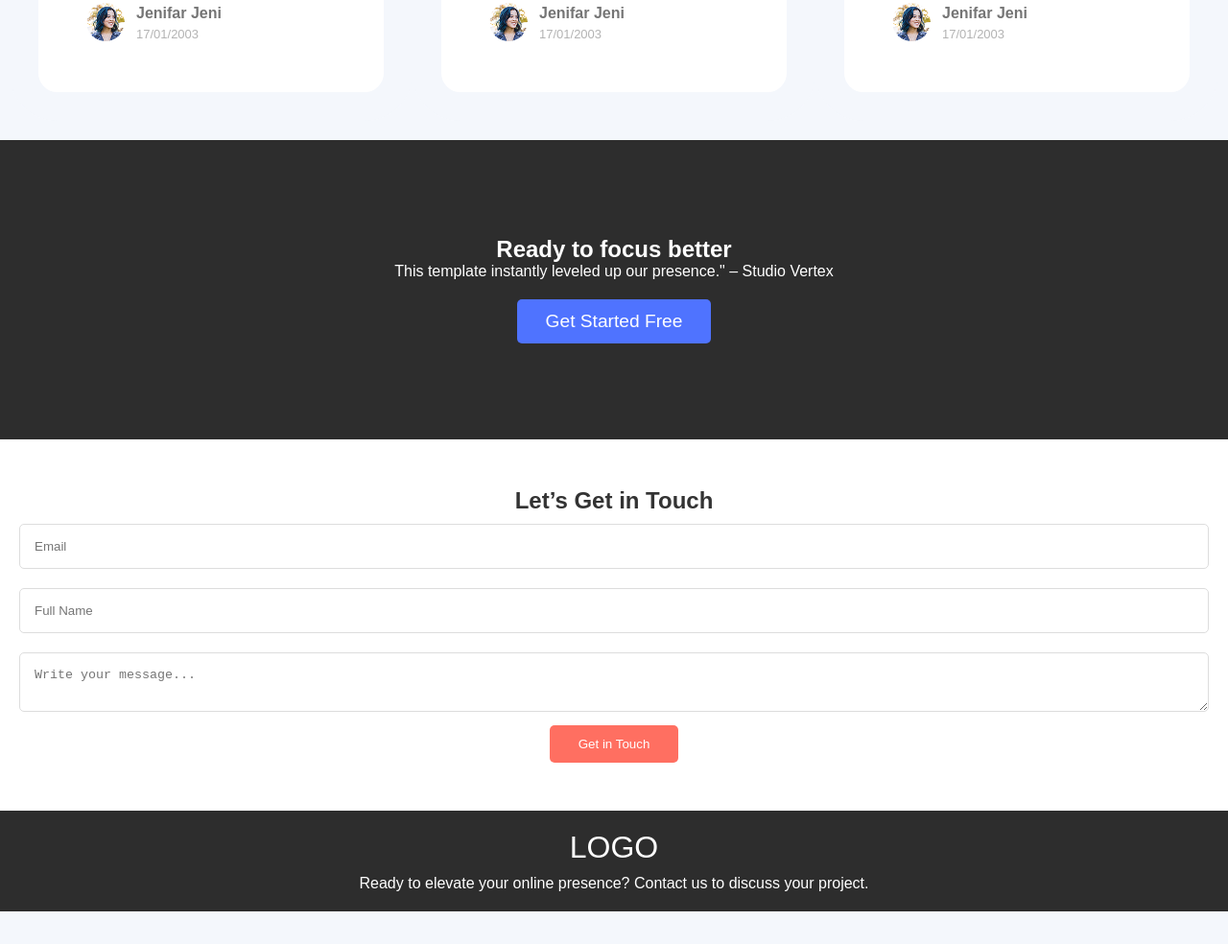
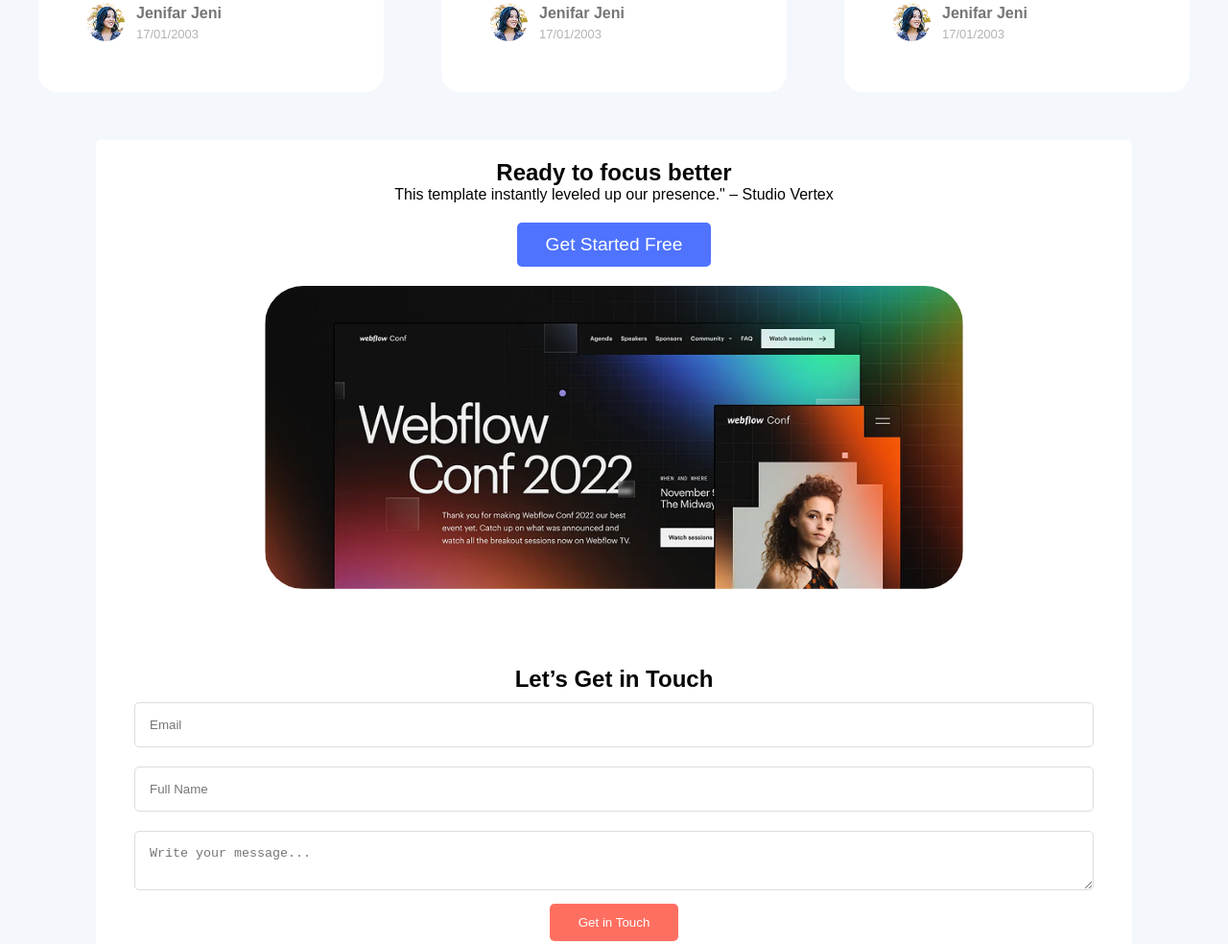
Before and after one commit to AbirMahmud14/PH-Assignment01, a plain HTML site: page index.html in a window 1280 px wide. Shown: the part 1624-2608 px from the top of the page at 96% size. Before the commit the page ends 2574 px from the top, so only its background shows below. Drawn offline with Linux system fonts and the light colour scheme.

Commit message:
focus section done

```diff
--- a/index.html
+++ b/index.html
@@ -151,11 +151,16 @@
 </section>
 
   <!-- Focus Section -->
-    <section class="focus">
+    <div class="focus">
+
         <h2>Ready to focus better</h2>
         <p>This template instantly leveled up our presence." – Studio Vertex</p>
         <button class="get-started-btn">Get Started Free</button>
-    </section>
+         <img class="big-img"
+     src="images/wc-big.png"alt="bigwc"
+
+</div>
+
 
     <!-- Contact Section -->
     <section class="contact">
--- a/styles.css
+++ b/styles.css
@@ -323,10 +323,16 @@
 
 /* Focus Section */
 .focus {
-    background-color: #2d2d2d;
-    color: white;
-    padding: 100px 20px;
+    background-color:#ffffff;
+    color: rgb(6, 5, 5);
+    padding: 20px 20px;
+    margin: 0 100px 0 100px;
     text-align: center;
+    align-content: center;
+    align-items: center;
+    border-radius:5px;
+
+
 }
 
 .get-started-btn {
@@ -338,8 +344,17 @@
     border-radius: 5px;
     font-size: 1.2em;
     margin-top: 20px;
+    margin-bottom:20px;
 }
-
+.big-img{
+  width:70%;
+  display: block;
+  margin-left: auto;
+  margin-right: auto;
+  border-radius: 40px;
+  margin-bottom: 30px;
+  margin-top:0;
+}
 /* Contact Section */
 .contact {
     padding: 50px 20px;
```
